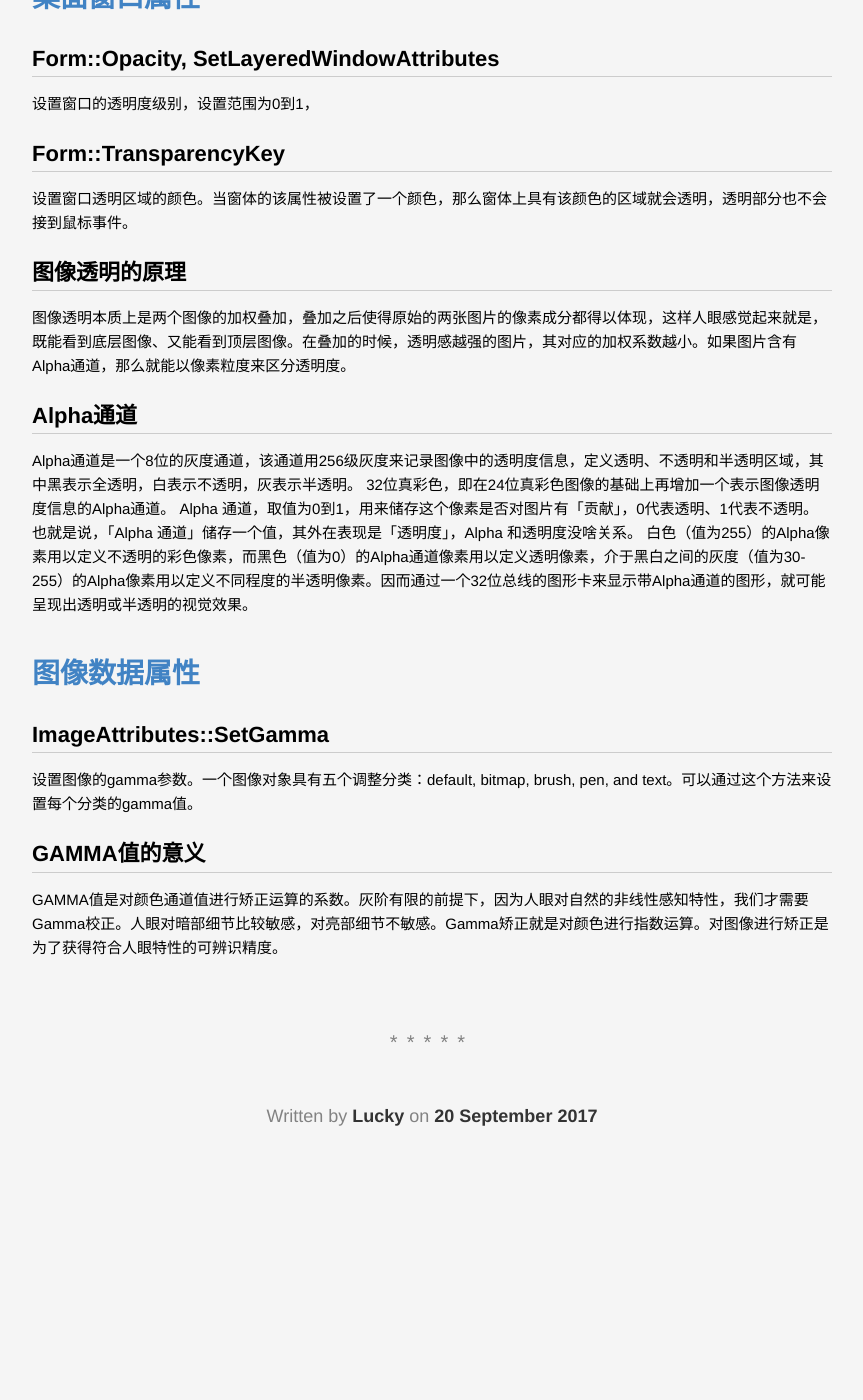
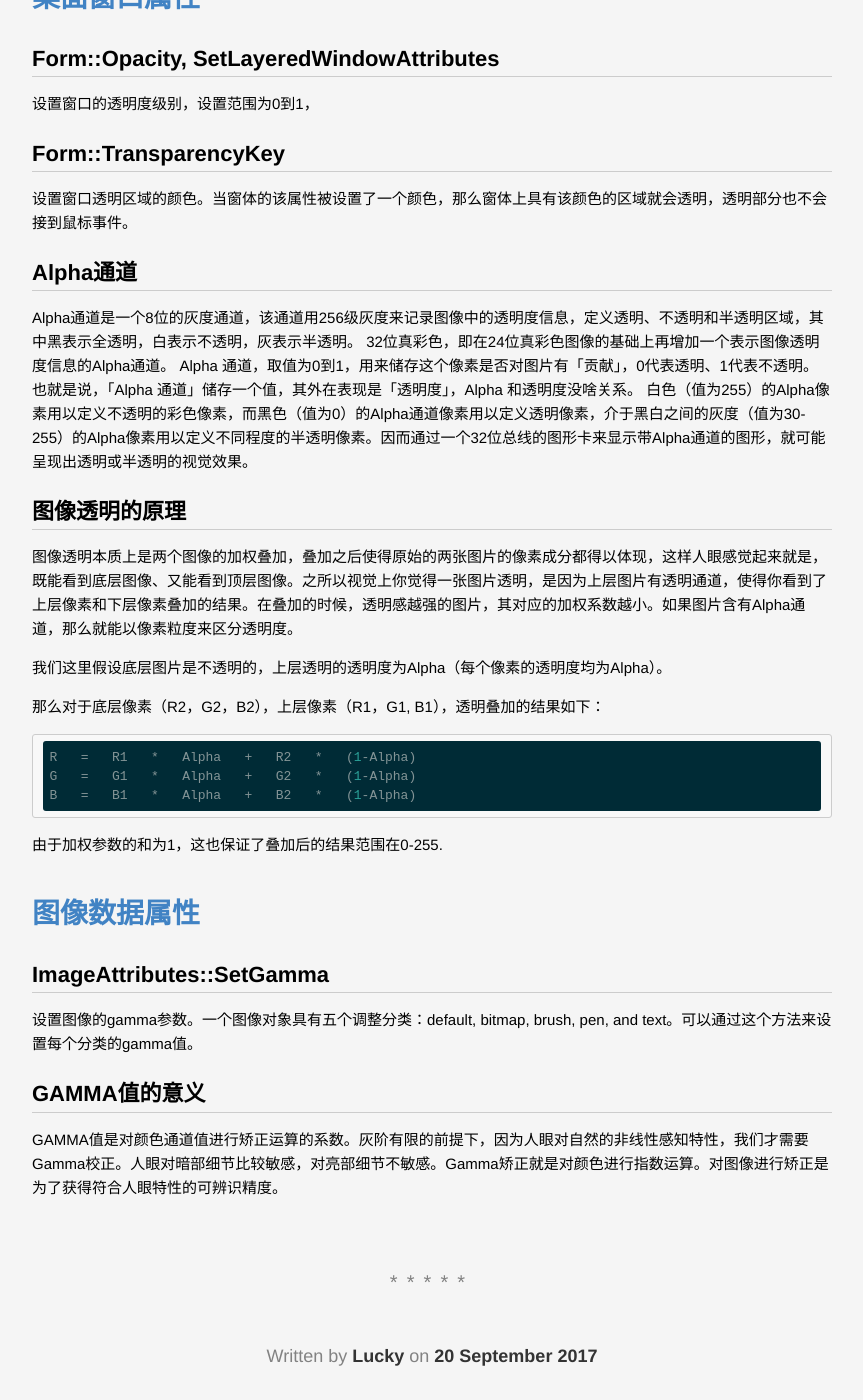
Before and after one commit to lucky521/blog, a Jekyll site: the page built from _posts/2017-09-20-dotnet-imaging.markdown, in a window 1280 px wide and 1400 px high, scrolled down 700 px. Shown: the whole window, without its empty margins (208-1071 px from the left). Built offline with Jekyll 4.4.1, drawn with Linux system fonts in a browser that asks for light colours; before the commit the page ends 1958 px from its top, so only the background shows below that.

Commit message:
update blog

```diff
--- a/_posts/2017-09-20-dotnet-imaging.markdown
+++ b/_posts/2017-09-20-dotnet-imaging.markdown
@@ -14,16 +14,28 @@ layout: post
 
 设置窗口透明区域的颜色。当窗体的该属性被设置了一个颜色，那么窗体上具有该颜色的区域就会透明，透明部分也不会接到鼠标事件。
 
-## 图像透明的原理
-
-图像透明本质上是两个图像的加权叠加，叠加之后使得原始的两张图片的像素成分都得以体现，这样人眼感觉起来就是，既能看到底层图像、又能看到顶层图像。在叠加的时候，透明感越强的图片，其对应的加权系数越小。如果图片含有Alpha通道，那么就能以像素粒度来区分透明度。
-
 ## Alpha通道
 
 Alpha通道是一个8位的灰度通道，该通道用256级灰度来记录图像中的透明度信息，定义透明、不透明和半透明区域，其中黑表示全透明，白表示不透明，灰表示半透明。
 32位真彩色，即在24位真彩色图像的基础上再增加一个表示图像透明度信息的Alpha通道。
 Alpha 通道，取值为0到1，用来储存这个像素是否对图片有「贡献」，0代表透明、1代表不透明。也就是说，「Alpha 通道」储存一个值，其外在表现是「透明度」，Alpha 和透明度没啥关系。
 白色（值为255）的Alpha像素用以定义不透明的彩色像素，而黑色（值为0）的Alpha通道像素用以定义透明像素，介于黑白之间的灰度（值为30-255）的Alpha像素用以定义不同程度的半透明像素。因而通过一个32位总线的图形卡来显示带Alpha通道的图形，就可能呈现出透明或半透明的视觉效果。
+
+
+## 图像透明的原理
+
+图像透明本质上是两个图像的加权叠加，叠加之后使得原始的两张图片的像素成分都得以体现，这样人眼感觉起来就是，既能看到底层图像、又能看到顶层图像。之所以视觉上你觉得一张图片透明，是因为上层图片有透明通道，使得你看到了上层像素和下层像素叠加的结果。在叠加的时候，透明感越强的图片，其对应的加权系数越小。如果图片含有Alpha通道，那么就能以像素粒度来区分透明度。
+
+我们这里假设底层图片是不透明的，上层透明的透明度为Alpha（每个像素的透明度均为Alpha）。
+
+那么对于底层像素（R2，G2，B2），上层像素（R1，G1, B1），透明叠加的结果如下：
+
+	R   =   R1   *   Alpha   +   R2   *   (1-Alpha)
+	G   =   G1   *   Alpha   +   G2   *   (1-Alpha)
+	B   =   B1   *   Alpha   +   B2   *   (1-Alpha)
+
+由于加权参数的和为1，这也保证了叠加后的结果范围在0-255.
+
 
 
 # 图像数据属性
--- a/_posts/2017-10-14-deep-learning.markdown
+++ b/_posts/2017-10-14-deep-learning.markdown
@@ -338,11 +338,11 @@ s(t) = (x * w)(t)
 
 池化的平移不变性指的是当我们对输入进行少量平移时，经过池化函数后的大多数输出不会发生变化。当我们关心一个特征是否出现而不是关心在哪里出现时，局部平移不变性是很有用的性质。
 
-典型的卷积神经网络有三层。
+典型的卷积神经网络层有三级。
 
     第一级卷积层：仿射变换
     第二级探测层：整流线性
-    第三级池化层：
+    第三级池化层：不变性
 
 
 ## LeNet
--- a/_posts/2017-11-01-nvidia-video-codec-sdk.markdown
+++ b/_posts/2017-11-01-nvidia-video-codec-sdk.markdown
@@ -11,6 +11,8 @@ layout: post
 这套以前叫做Grid SDK。它提供给使用者获取屏幕或应用的图像的功能。调用者可以获取桌面屏幕buffer，也可以获取某个应用所渲染的区域。可以以图像的形式，也可以以视频流的形式。
 
 Capture SDK提供了两种API，NvFBC适合提供远程桌面方案，NvIFR适合截取特定应用的画面。
+
+Shadowplay 是Nvidia显卡驱动提供的游戏录屏工具，能够记录下过去一段时间的屏幕视频。
 
 ## NvFBC
 
```
